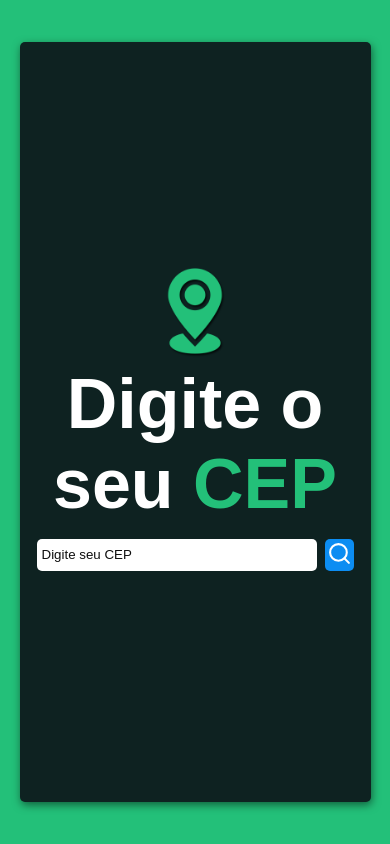
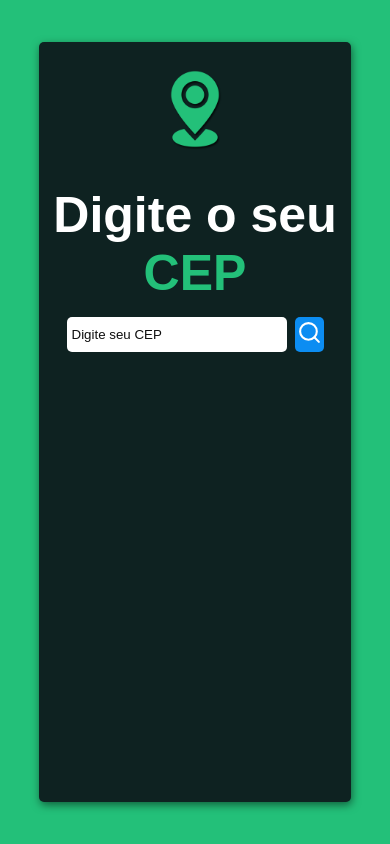
Before and after one commit to luanduartesv/BuscaCEP, a React (Create React App) app: page / in a window 390 px wide. Built offline with nearby package versions, Linux system fonts and the light colour scheme.

Commit message:
Add files via upload

```diff
--- a/src/style.css
+++ b/src/style.css
@@ -6,7 +6,8 @@ body{
 img{
     width: 15%;
     margin-bottom: 20px;
-    margin-top: -10px;
+    margin-top: 20px;
+
 }
 .container{
     display: flex;
@@ -18,7 +19,7 @@ img{
 }
 .box {
     background-color: #0e2221;
-    width: 90%;
+    width: 80%;
     height: 90vh;
     border-radius: 5px;
     color: white;
@@ -26,12 +27,11 @@ img{
     box-shadow: 1px 3px 8px rgba(0,0,0,0.5);
     display: flex;
     align-items: center;
-    justify-content: center;
     flex-direction: column;
     transition: 0.2s;
 }
 .box h1{
-    font-size: 90px;
+    font-size: 80px;
     margin-top: 0px;
 }
 
@@ -45,7 +45,8 @@ img{
 .container-input input{
     background-color: white;
     border: 0;
-    width: 700px;
+    width: 600px;
+    height: 35px;
     outline: none;
     color: rgb(0, 0, 0);
     margin-right: 8px;
@@ -77,18 +78,23 @@ img{
     flex-direction: column;
     background-color: white;
     color: black;
-    width: 710px;
+    width: 610px;
+    height: 32%;
     margin-top: 9px;
     text-align: center;
     padding: 10px;
     border-radius: 5px;
+}
+.main h2{
+    font-size: 40px;
+    margin-top: 0;
+}
+.main span{
+    font-size: 25px;
 
 }
 
-
-
-
-@media (max-width:563px) {
+@media (max-width:790px) {
     .box h1{
         font-size: 60px;
     }
@@ -99,44 +105,50 @@ img{
         width: 440px;
     }
     img{
-        width: 30%;
+        width: 20%;
     }
 }
-
-@media (max-width:518px) {
+@media (max-width: 600px){
     .box h1{
-        font-size:70px;
+        font-size: 50px;
         padding: 10px;
-        margin-top: -30px;
         text-align: center;
     }
     .container-input input{
-        width: 280px;
+        width: 360px;
     }
     .main{
-        width: 300px;
-        height: 190px;
+        width: 375px;
     }
     img{
         width: 30%;
     }
-
+    .main h2{
+        font-size: 30px;
+    }
+    .main span{
+        font-size: 20px;
+    }
 }
-@media (max-width:375px) {
+@media (max-width: 500px){
     .box h1{
-        font-size:70px;
+        font-size: 50px;
         padding: 10px;
-        margin-top: -30px;
         text-align: center;
     }
     .container-input input{
-        width: 260px;
+        width: 220px;
     }
     .main{
-        width: 280px;
-        height: 250px;
+        width: 240px;
     }
     img{
         width: 30%;
     }
+    .main h2{
+        font-size: 30px;
+    }
+    .main span{
+        font-size: 20px;
+    }
 }
```
